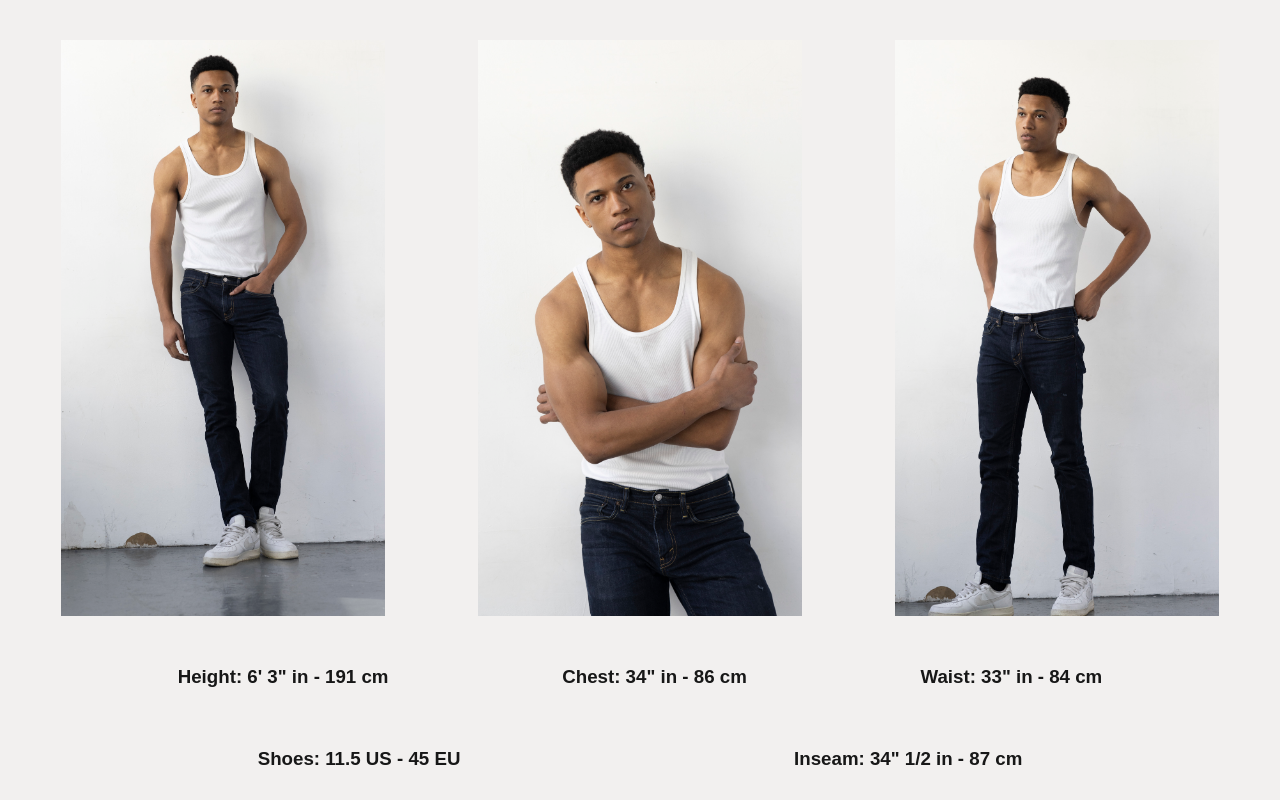
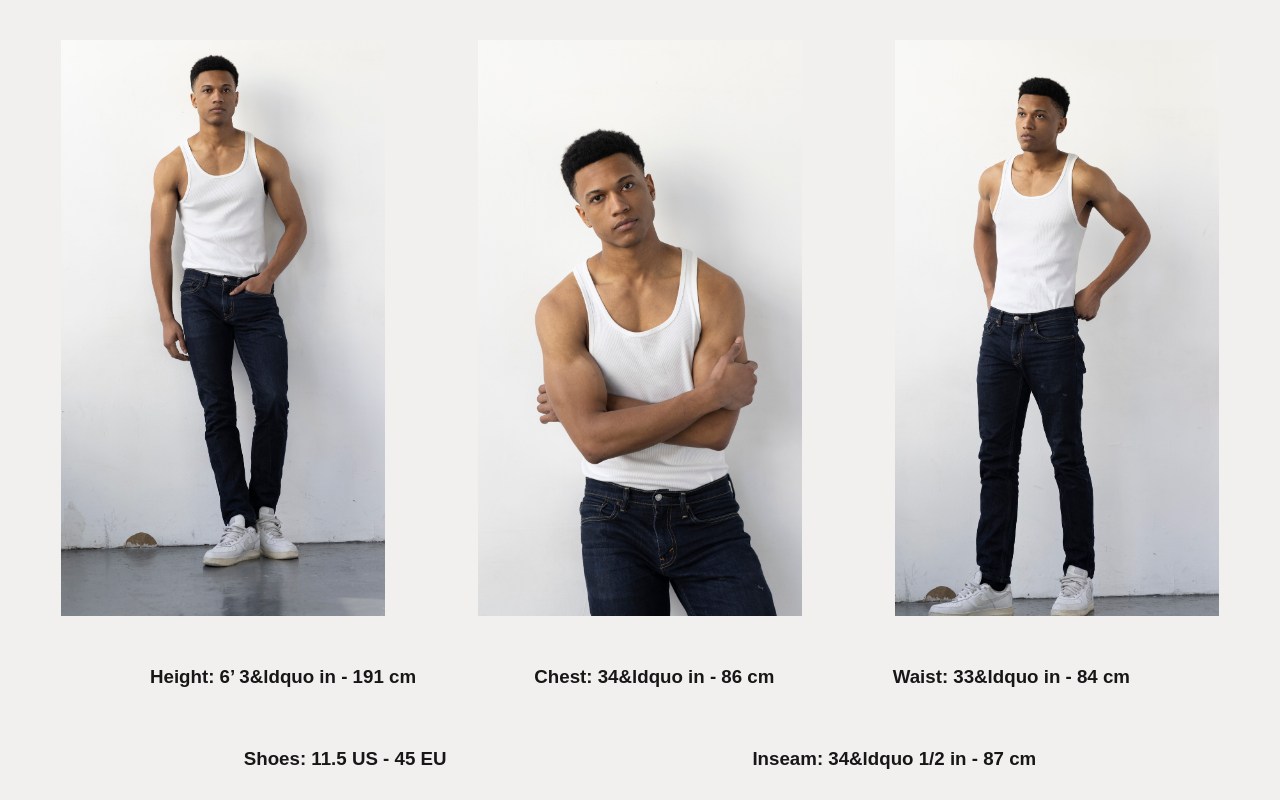
Before and after one commit to BrandonJWillingham/josiah-site, a Next.js app: page /fashion in a window 1280 px wide. Shown: the part 1907-2707 px from the top of the page. Built offline with nearby package versions, Linux system fonts and the light colour scheme.

Commit message:
fixed build errors

```diff
--- a/src/app/components.js/utils.js
+++ b/src/app/components.js/utils.js
@@ -5,6 +5,7 @@ import styles from "./ImageCard.module.css";
 import { SiInstagram, SiTiktok } from "react-icons/si";
 import { useEffect,useRef,useState } from "react";
 import { usePathname } from "next/navigation";
+import Link from "next/link";
 
 export default function Nav(){
   const [open, setOpen] = useState(false);
@@ -32,17 +33,17 @@ export default function Nav(){
         <div style={{display:"flex", flexDirection:"row",marginBottom: "50px",marginTop:"20px",justifyContent:"flex-end"}}>
           <div style={{width:"100%"}}>
             <h1 style={{width:"100%"}}>
-              <a href="/" style={{width:"100%",marginLeft:"10px",fontSize:"clamp(1.4rem, -1px + 7.5vw ,4rem)"}}>
+              <Link href="/" style={{width:"100%",marginLeft:"10px",fontSize:"clamp(1.4rem, -1px + 7.5vw ,4rem)"}}>
                 Josiah Willingham
-              </a>
+              </Link>
 
             </h1>
           </div>
 
             <div className="desktopNav" style={{display:"flex", flexDirection:"row",}}>
-                <a href="/fashion" className="hide-on-mobile" style={{alignSelf:"center",height:"fit-content",paddingRight:"clamp(20px, calc(-27.3px + 6.06vw), 60px)",fontSize:"clamp(.1rem, .4rem + 1vw ,1.5rem)"}}>
+                <Link href="/fashion" className="hide-on-mobile" style={{alignSelf:"center",height:"fit-content",paddingRight:"clamp(20px, calc(-27.3px + 6.06vw), 60px)",fontSize:"clamp(.1rem, .4rem + 1vw ,1.5rem)"}}>
                     Fashion
-                </a>
+                </Link>
                 <a href="/bass" className="hide-on-mobile"style={{alignSelf:"center",height:"fit-content",paddingRight:"clamp(20px, calc(-27.3px + 6.06vw), 60px)",fontSize:"clamp(.1rem, .4rem + 1vw ,1.5rem)"}}>
                     Bass
                 </a>
@@ -71,15 +72,15 @@ export default function Nav(){
         </div>
 
           <div className="mobileNav" data-open={open} style={{display:"flex",flexDirection:"column",justifyContent:"center"}}>
-            <a href="/fashion" className="tab">
+            <Link href="/fashion" className="tab">
               Fashion
-            </a>
-            <a href="/bass" className="tab">
+            </Link>
+            <Link href="/bass" className="tab">
               Bass
-            </a>
-            <a href="/contact" className="tab">
+            </Link>
+            <Link href="/contact" className="tab">
               Contact
-            </a>
+            </Link>
             <div style={{display:"flex",justifyContent:"center",padding:"20px"}}>
               <a href="https://www.instagram.com/josiah.wb/">
                 <SiInstagram style={{marginRight:"10px"}} size={20} className="text-neutral-900" />
--- a/src/app/fashion/page.js
+++ b/src/app/fashion/page.js
@@ -75,7 +75,7 @@ export default function fashionPage(){
                 Krewe<br/>
                 La Roche Possey<br/>
                 Luis de Javier<br/>
-                Macy’s<br/>
+                Macy&rsquo;s<br/>
                 Mauricio Alpizar<br/>
                 Moon Juice<br/>
                 Mugzy McFly<br/>
@@ -126,7 +126,7 @@ export default function fashionPage(){
                 Krewe •
                 La Roche Possey •
                 Luis de Javier •
-                Macy’s •
+                Macy&rsquo;s •
                 Mauricio Alpizar •
                 Moon Juice •
                 Mugzy McFly •
@@ -174,40 +174,40 @@ export default function fashionPage(){
         <div className="hide" style={{marginTop:"20px"}}>
             <div style={{display:"flex",justifyContent:"space-around", padding:"30px"}}>
                 <h3>
-                    Height: 6' 3" in - 191 cm
+                    Height: 6&rsquo; 3&ldquo in - 191 cm
                 </h3>
                 <h3>
-                    Chest: 34" in - 86 cm
+                    Chest: 34&ldquo in - 86 cm
                 </h3>
                 <h3>
-                    Waist: 33" in - 84 cm
+                    Waist: 33&ldquo in - 84 cm
                 </h3>
             </div>
 
             <div style={{display:"flex", justifyContent:"space-around", padding:"30px"}}>
                 <h3>
-                    Shoes: 11.5 US - 45 EU
+                    Shoes: 11.5 US - 45 EU
                 </h3>
                 <h3>
-                    Inseam: 34" 1/2 in - 87 cm
+                    Inseam: 34&ldquo 1/2 in - 87 cm
                 </h3>
             </div>
         </div>
           <div className="mobile-flex" style={{ justifyContent:"center",flexDirection:"column",width:"100%",alignContent:"center",marginTop:"20px"}}>
                 <h3 style={{width:"fit-content", alignSelf:"center",marginBottom:"10px"}}>
-                    Height: 6' 3" in - 191 cm
+                    Height: 6&rsquo; 3&ldquo in - 191 cm
                 </h3>
                 <h3 style={{width:"fit-content", alignSelf:"center",marginBottom:"10px"}}>
-                    Chest: 34" in - 86 cm
+                    Chest: 34&ldquo in - 86 cm
                 </h3>
                 <h3 style={{width:"fit-content", alignSelf:"center",marginBottom:"10px"}}>
-                    Waist: 33" in - 84 cm
+                    Waist: 33&ldquo in - 84 cm
                 </h3>
                 <h3 style={{width:"fit-content", alignSelf:"center",marginBottom:"10px"}}>
-                    Inseam: 34" 1/2 in - 87 cm
+                    Inseam: 34&ldquo 1/2 in - 87 cm
                 </h3>
                 <h3 style={{width:"fit-content", alignSelf:"center",marginBottom:"10px"}}>
-                    Shoes: 11.5 US - 45 EU
+                    Shoes: 11.5 US - 45 EU
                 </h3>
             </div>
         </>
```
Also changed, not shown: src/app/page.js (+3 -6 lines).
